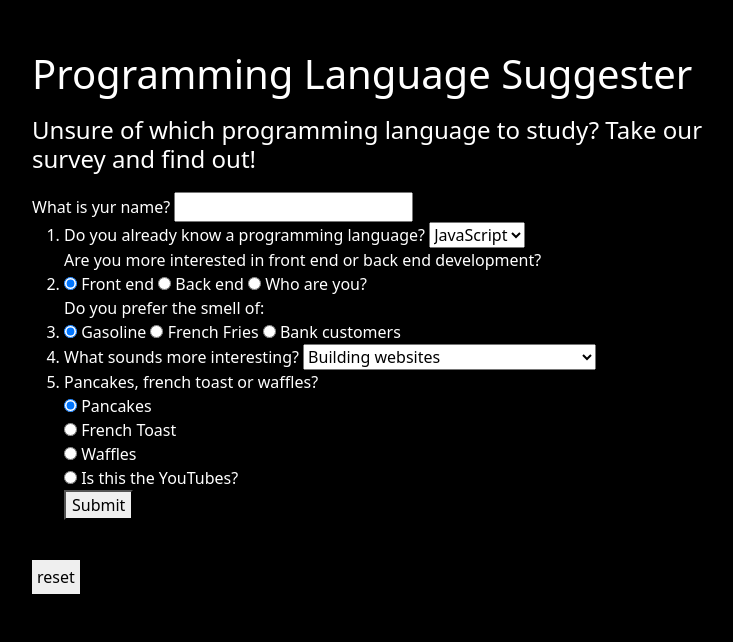
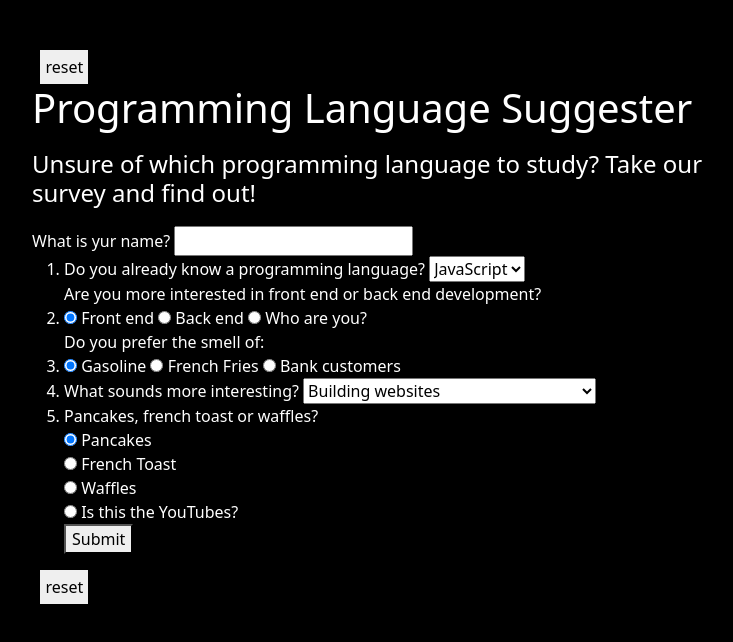
Before and after one commit to ZackCipolletta/programming-language-suggester, a plain HTML site: page index.html in a window 1280 px wide. Shown: the whole page, without its empty margins (18-751 px from the left). Drawn offline with Linux system fonts and the light colour scheme.

Commit message:
move chaos and reset buttons into their own div, add buttons to top to make easier to access if font size too large

```diff
--- a/index.html
+++ b/index.html
@@ -10,6 +10,10 @@
   <link rel="stylesheet" href="/css/styles.css" type="text/css">
 </head>
 <body>
+  <div>
+    <button class="chaos" type="button">.</button>
+    <button class="reset" type="button">reset</button>
+  </div>
   <h1>
     Programming Language Suggester
   </h1>
@@ -129,8 +133,8 @@
       C# is a modern, general-purpose programming language that can be used to perform a wide range of tasks and objectives that span over a variety of professions. C# is primarily used on the Windows .NET framework, although it can be applied to an open source platform. This highly versatile programming language is an object-oriented programming language (OOP) and comparably new to the game, yet a reliable crowd pleaser.
     </span>
   </div>
+  <div>
     <button class="chaos" type="button">.</button>
-  <div>
     <button class="reset" type="button">reset</button>
   </div>
 </body>
```
